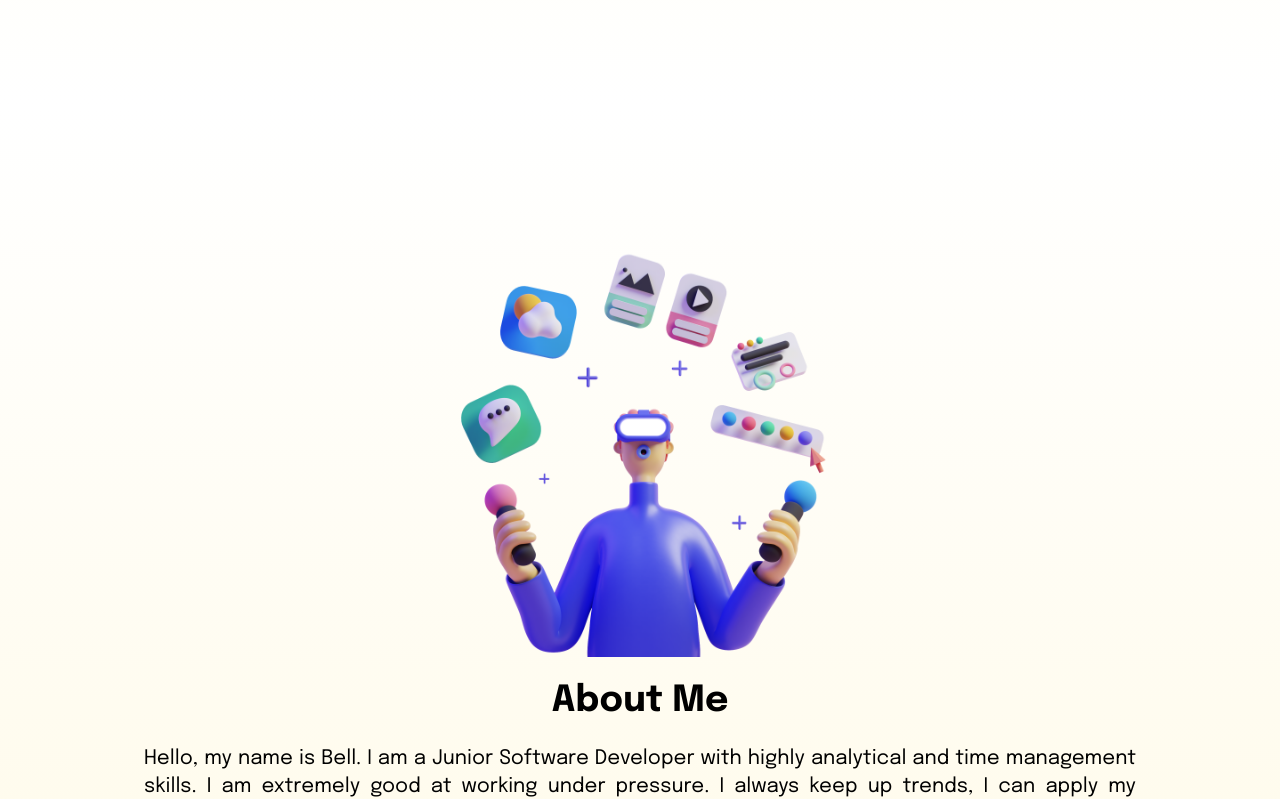
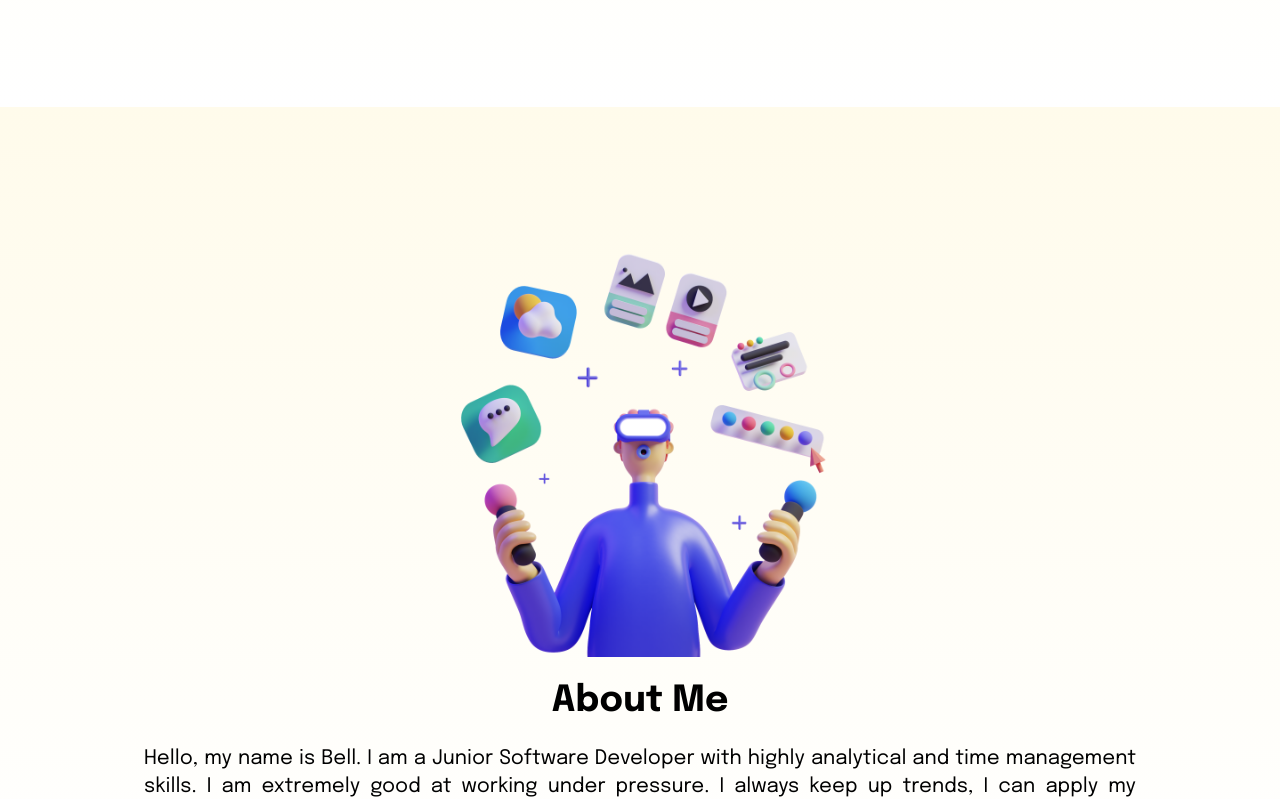
Before and after one commit to bbellducky/Portfolio, a React (Create React App) app: page / in a window 1280 px wide. Shown: the part 1493-2292 px from the top of the page. Built offline with nearby package versions, Linux system fonts and the light colour scheme.

Commit message:
Update About.js

```diff
--- a/src/Components/About.js
+++ b/src/Components/About.js
@@ -2,7 +2,7 @@ import React from 'react'
 import aboutImg from '../assets/aboutImg.png'
 const About = () => {
     return (
-        <div name="about" className='w-full h-screen bg-gradient-to-b from-white to-amber-50 text-black'>
+        <div name="about" className='w-full h-screen bg-gradient-to-b from-amber-50 to-white0 text-black'>
 
         <div className='max-w-screen-lg p-4 mx-auto flex-col justify-center w-full h-full'>
         <img src={aboutImg} alt="3dmodel" className='mx-auto w-3/4 md:w-3/4 px-4' />
```
